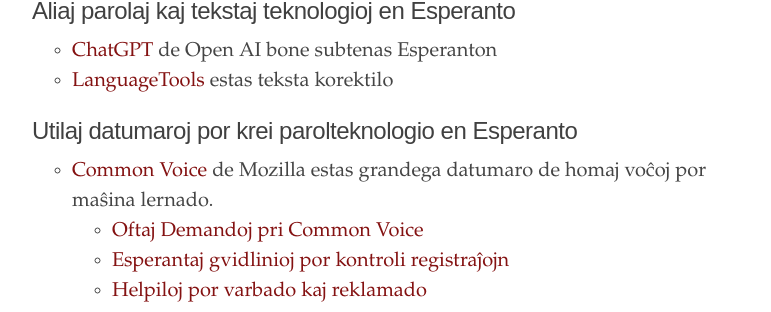
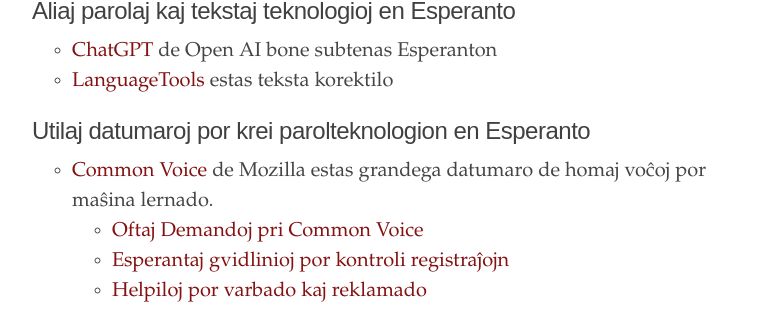
Before and after one commit to parolteknologio/parolteknologio.github.io, a Jekyll site: the page built from index.html, in a window 1280 px wide. Shown: the part 821-1133 px from the top of the page, without its empty margins (248-1019 px from the left). Built offline with Jekyll 4.4.1, drawn with Linux system fonts in a browser that asks for light colours.

Commit message:
akuzativo

```diff
--- a/index.html
+++ b/index.html
@@ -36,7 +36,7 @@ title: "Voĉaj teknologioj por Esperantujo"
 <li><a href="https://languagetool.org">LanguageTools</a> estas teksta korektilo</li>
 </ul>
 
-<h2>Utilaj datumaroj por krei parolteknologio en Esperanto</h2>
+<h2>Utilaj datumaroj por krei parolteknologion en Esperanto</h2>
 <ul>
 <li><a href="https://commonvoice.mozilla.org/eo">Common Voice</a> de Mozilla estas grandega datumaro de homaj voĉoj por maŝina lernado.
   <ul>
```
